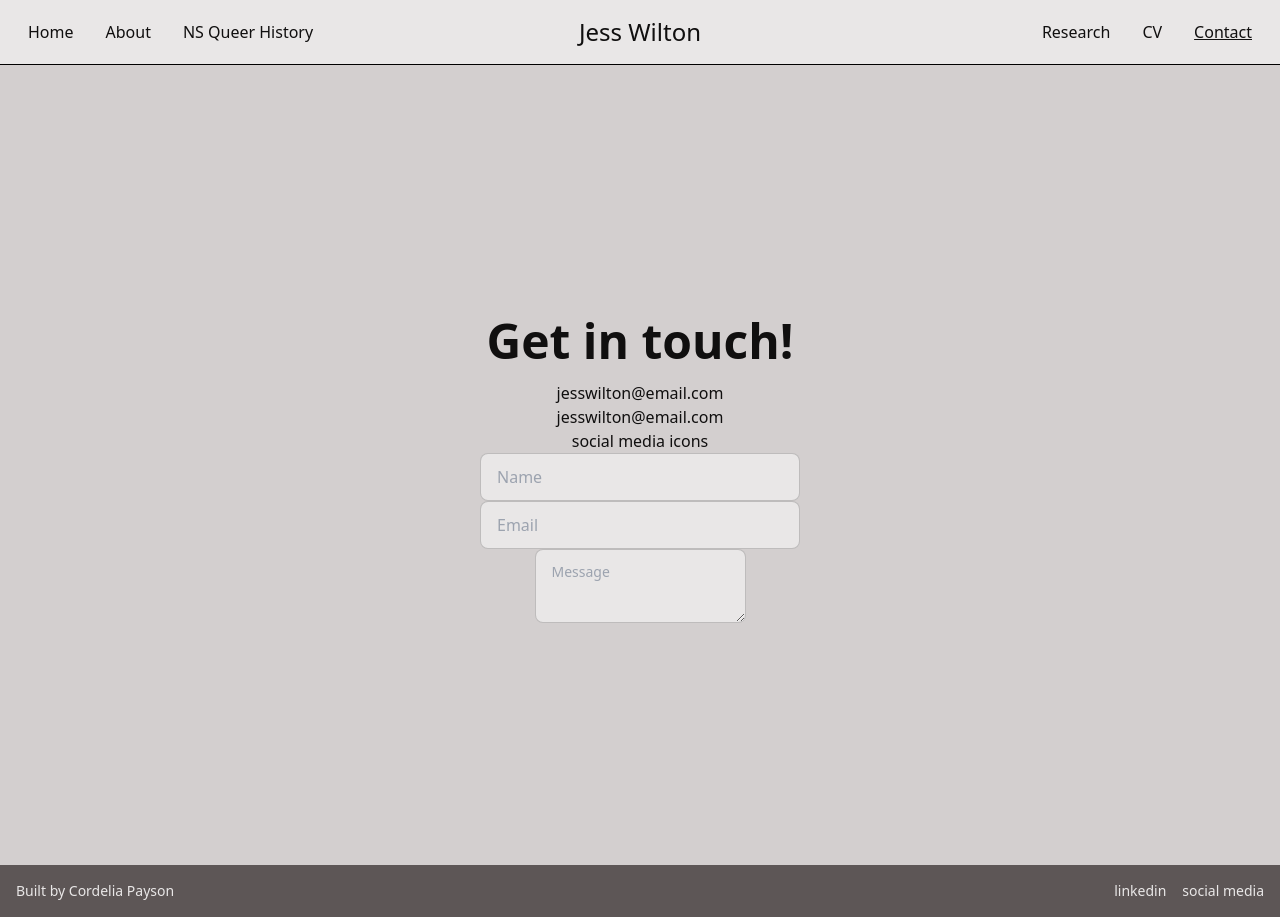
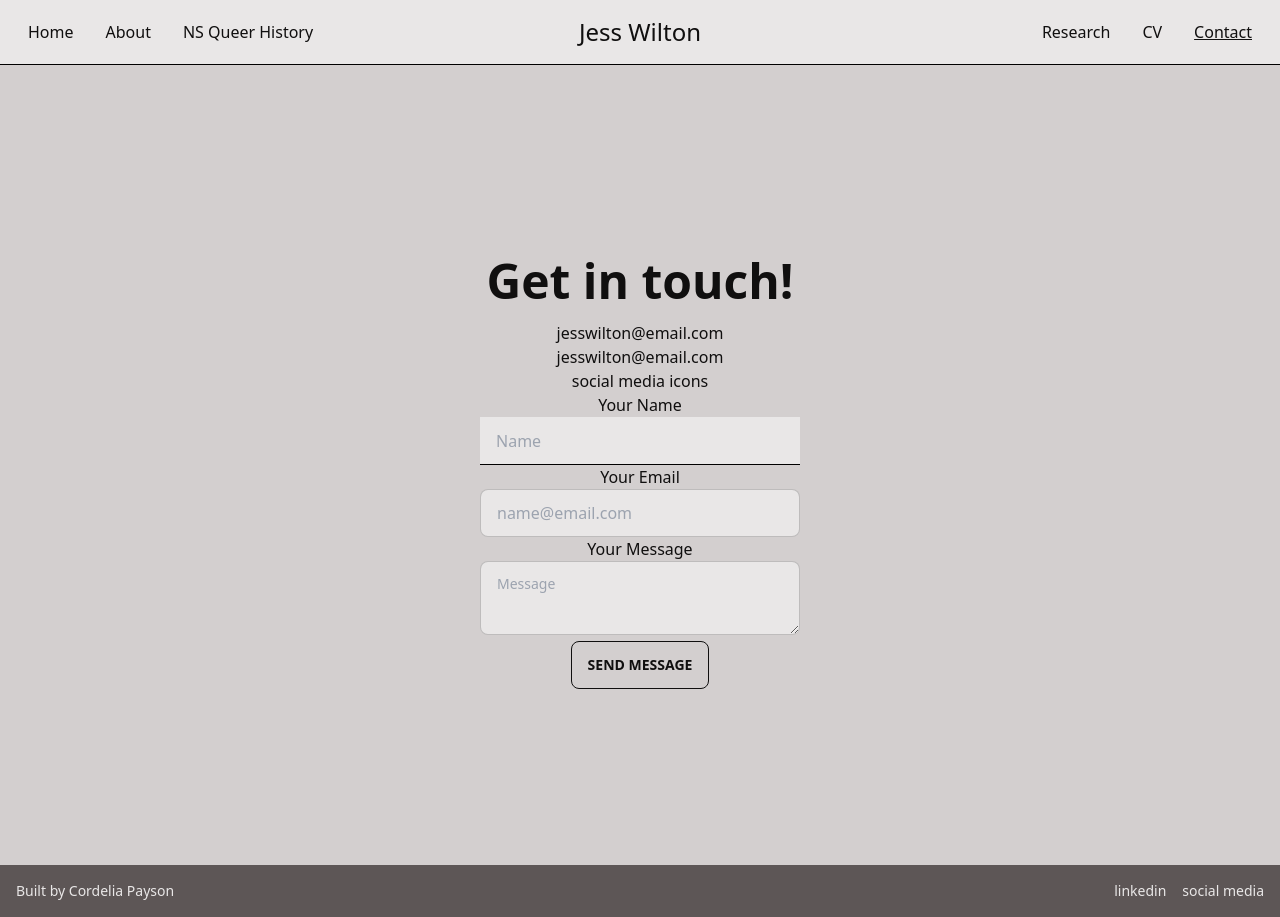
Before and after one commit to cordelia-payson/jw-site, a Next.js app: page /contact in a window 1280 px wide. Built offline with nearby package versions, Linux system fonts and the light colour scheme.

Commit message:
changed styling of input boxes and added labels

```diff
--- a/components/contact/form.js
+++ b/components/contact/form.js
@@ -1,9 +1,27 @@
 function Form() {
   return (
     <div>
-      <input type="text" placeholder="Name" className="input input-bordered w-full max-w-xs" />
-      <input type="text" placeholder="Email" className="input input-bordered w-full max-w-xs" />
-      <textarea className="textarea textarea-bordered" placeholder="Message" />
+      <div>
+        <label htmlFor="name">
+          Your Name
+          <input id="name" type="text" placeholder="Name" className="input border-solid border-0 border-b border-black rounded-none w-full max-w-xs" />
+
+        </label>
+      </div>
+      <div>
+        <label htmlFor="email">
+          Your Email
+          <input id="name" type="text" placeholder="name@email.com" className="input input-bordered border-b w-full max-w-xs" />
+
+        </label>
+      </div>
+      <div>
+        <label htmlFor="message">
+          Your Message
+          <textarea id="message" className="textarea textarea-bordered w-full max-w-xs" placeholder="Message" />
+        </label>
+      </div>
+      <button type="button" className="btn btn-outline">Send Message</button>
     </div>
   );
 }
```
